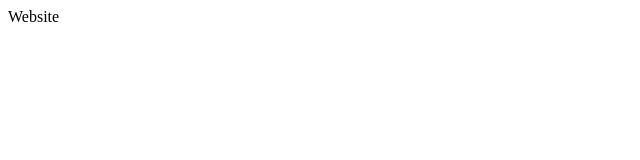
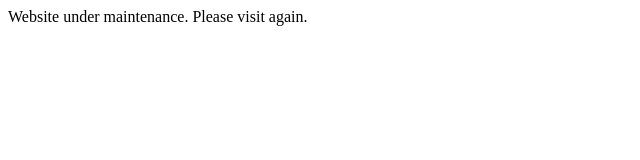
Before and after one commit to aecplus/aecplus.github.io, a plain HTML site: page index.html in a window 1280 px wide. Shown: the whole page, without its empty margins (0-640 px from the left). Drawn offline with Linux system fonts and the light colour scheme.

Commit message:
Update index.html

```diff
--- a/index.html
+++ b/index.html
@@ -6,6 +6,6 @@
     </title>
   </head>
   <body>
-    Website
+    Website under maintenance. Please visit again.
   </body>
 </html>
```
